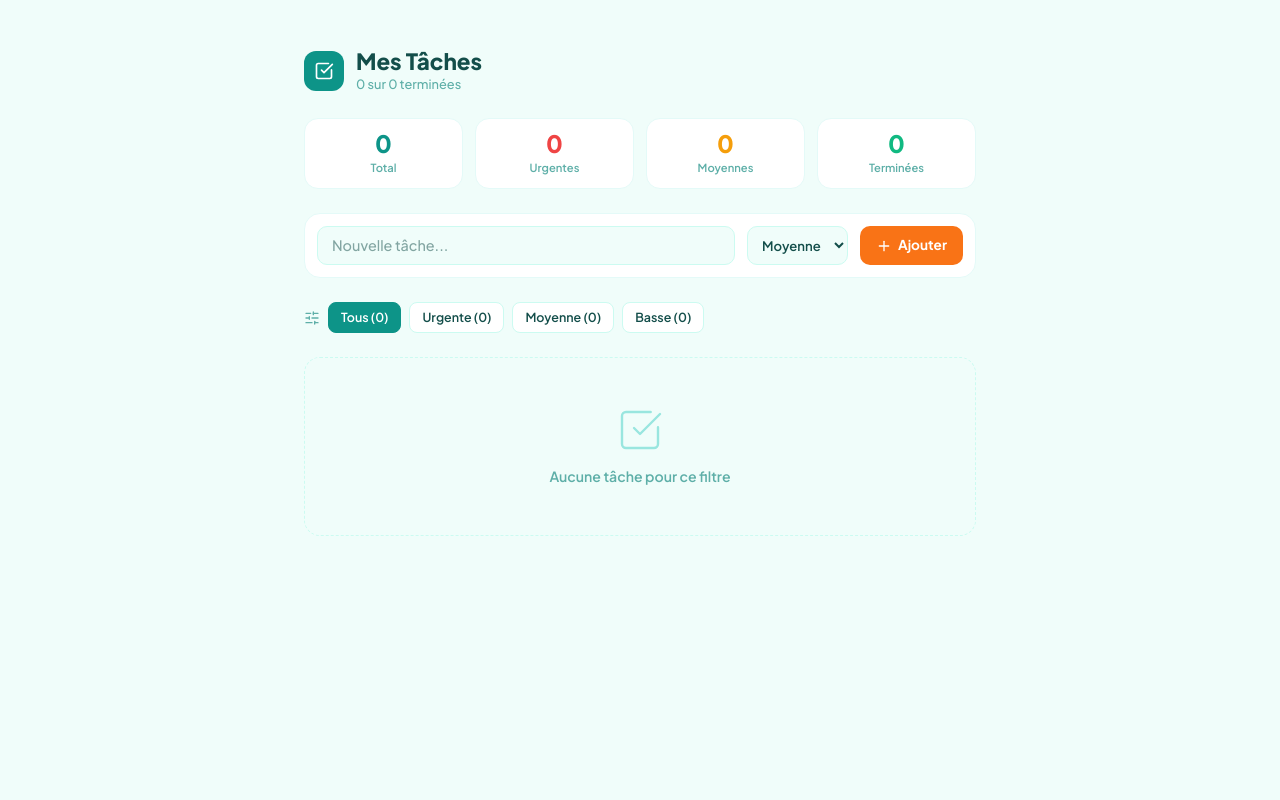
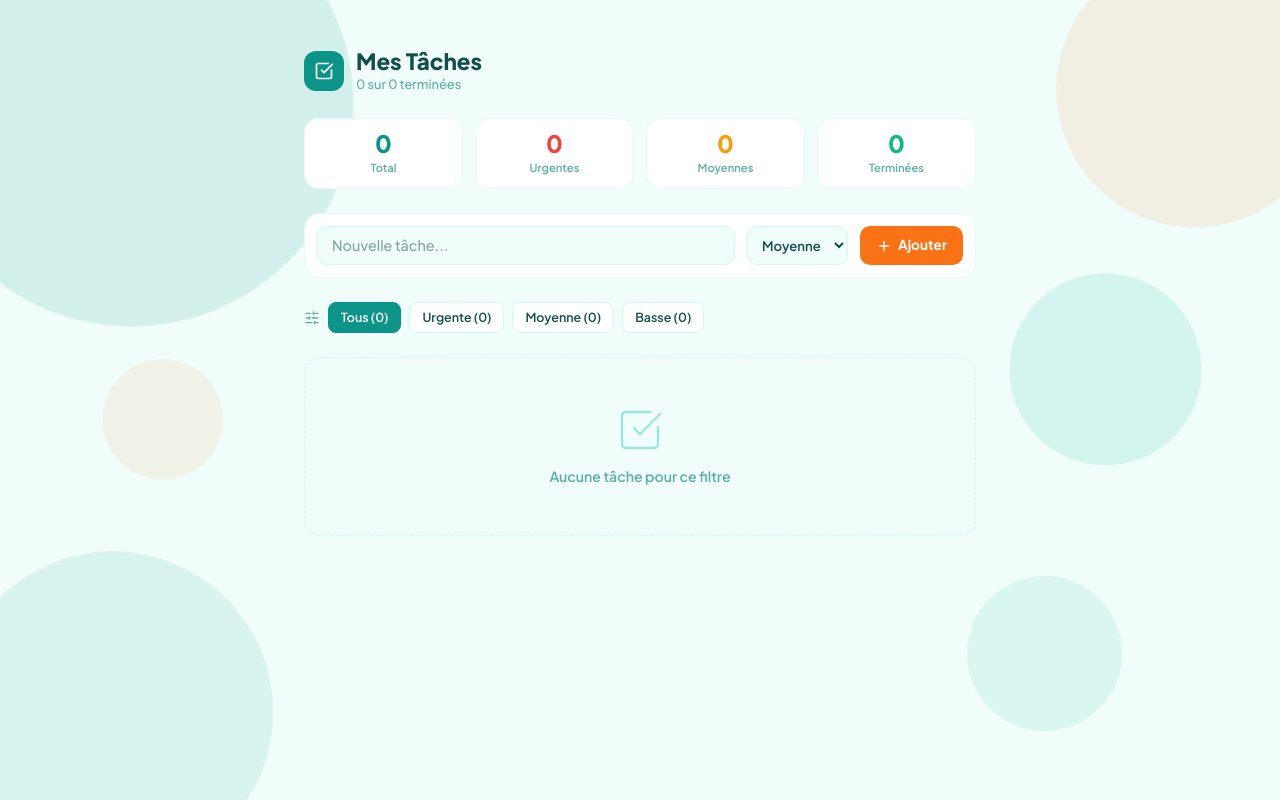
Before and after one commit to fetrafaneva/simple-todoApp, a React (Vite) app: page / in a window 1280 px wide. Built offline with nearby package versions, Linux system fonts and the light colour scheme.

Commit message:
feat: add floatingOrbs component

```diff
--- a/src/App.tsx
+++ b/src/App.tsx
@@ -1,6 +1,7 @@
 import { useEffect, useState } from "react";
 import TodoItem from "./components/TodoItem";
 import { CheckSquare, Plus, Trash2, SlidersHorizontal } from "lucide-react";
+import FloatingOrbs from "./components/FloatingOrbs";
 
 type Priority = "Urgente" | "Moyenne" | "Basse";
 
@@ -97,14 +98,22 @@ function App() {
         fontFamily: "'Plus Jakarta Sans', sans-serif",
         background: "#F0FDFA",
         minHeight: "100vh",
+        position: "relative",
       }}
-      className="flex justify-center px-4 py-12"
     >
       <link
         href="https://fonts.googleapis.com/css2?family=Plus+Jakarta+Sans:wght@400;500;600;700;800&display=swap"
         rel="stylesheet"
       />
 
+      {/* Animated background */}
+      <FloatingOrbs />
+
+      {/* Main content */}
+      <div
+        className="flex justify-center px-4 py-12"
+        style={{ position: "relative", zIndex: 1 }}
+      >
         <div className="w-full max-w-2xl flex flex-col gap-6">
           {/* Header */}
           <div className="flex items-center gap-3">
@@ -126,7 +135,11 @@ function App() {
                 Mes Tâches
               </h1>
               <p
-              style={{ color: "#5EAFA8", fontSize: "0.8rem", fontWeight: 500 }}
+                style={{
+                  color: "#5EAFA8",
+                  fontSize: "0.8rem",
+                  fontWeight: 500,
+                }}
               >
                 {completedCount} sur {todos.length} terminées
               </p>
@@ -289,8 +302,12 @@ function App() {
                 transition: "background 150ms ease",
                 flexShrink: 0,
               }}
-            onMouseEnter={(e) => (e.currentTarget.style.background = "#EA6C00")}
-            onMouseLeave={(e) => (e.currentTarget.style.background = "#F97316")}
+              onMouseEnter={(e) =>
+                (e.currentTarget.style.background = "#EA6C00")
+              }
+              onMouseLeave={(e) =>
+                (e.currentTarget.style.background = "#F97316")
+              }
             >
               <Plus className="w-4 h-4" />
               Ajouter
@@ -401,6 +418,7 @@ function App() {
           </div>
         </div>
       </div>
+    </div>
   );
 }
 
--- a/src/components/FloatingOrbs.tsx
+++ b/src/components/FloatingOrbs.tsx
@@ -0,0 +1,141 @@
+const FloatingOrbs = () => (
+  <div
+    aria-hidden="true"
+    style={{
+      position: "fixed",
+      inset: 0,
+      zIndex: 0,
+      overflow: "hidden",
+      pointerEvents: "none",
+    }}
+  >
+    <style>{`
+        @keyframes floatOrb {
+          0%   { transform: translate(0, 0) scale(1); }
+          50%  { transform: translate(var(--tx), var(--ty)) scale(1.08); }
+          100% { transform: translate(0, 0) scale(1); }
+        }
+        .orb {
+          position: absolute;
+          border-radius: 50%;
+          animation: floatOrb var(--dur) ease-in-out infinite;
+          will-change: transform;
+        }
+      `}</style>
+
+    {/* Grand orbe teal — haut gauche */}
+    <div
+      className="orb"
+      style={
+        {
+          width: 420,
+          height: 420,
+          background: "#0D9488",
+          opacity: 0.12,
+          top: -120,
+          left: -100,
+          "--dur": "8s",
+          "--tx": "30px",
+          "--ty": "20px",
+        } as React.CSSProperties
+      }
+    />
+
+    {/* Orbe orange — haut droit */}
+    <div
+      className="orb"
+      style={
+        {
+          width: 260,
+          height: 260,
+          background: "#F97316",
+          opacity: 0.1,
+          top: -60,
+          right: -60,
+          "--dur": "6s",
+          "--tx": "-20px",
+          "--ty": "25px",
+          animationDelay: "1.5s",
+        } as React.CSSProperties
+      }
+    />
+
+    {/* Orbe teal clair — milieu droite */}
+    <div
+      className="orb"
+      style={
+        {
+          width: 180,
+          height: 180,
+          background: "#14B8A6",
+          opacity: 0.13,
+          top: "38%",
+          right: "5%",
+          "--dur": "7s",
+          "--tx": "-25px",
+          "--ty": "-30px",
+          animationDelay: "3s",
+        } as React.CSSProperties
+      }
+    />
+
+    {/* Petit orbe orange — milieu gauche */}
+    <div
+      className="orb"
+      style={
+        {
+          width: 120,
+          height: 120,
+          background: "#F97316",
+          opacity: 0.08,
+          top: "45%",
+          left: "8%",
+          "--dur": "5s",
+          "--tx": "20px",
+          "--ty": "-20px",
+          animationDelay: "0.8s",
+        } as React.CSSProperties
+      }
+    />
+
+    {/* Orbe teal — bas gauche */}
+    <div
+      className="orb"
+      style={
+        {
+          width: 300,
+          height: 300,
+          background: "#0D9488",
+          opacity: 0.1,
+          bottom: -80,
+          left: -60,
+          "--dur": "9s",
+          "--tx": "25px",
+          "--ty": "-20px",
+          animationDelay: "2s",
+        } as React.CSSProperties
+      }
+    />
+
+    {/* Petit orbe teal clair — bas droit */}
+    <div
+      className="orb"
+      style={
+        {
+          width: 150,
+          height: 150,
+          background: "#14B8A6",
+          opacity: 0.1,
+          bottom: "10%",
+          right: "12%",
+          "--dur": "6.5s",
+          "--tx": "-15px",
+          "--ty": "20px",
+          animationDelay: "4s",
+        } as React.CSSProperties
+      }
+    />
+  </div>
+);
+
+export default FloatingOrbs;
```
Lines whose indentation alone changed are shown as unchanged.
